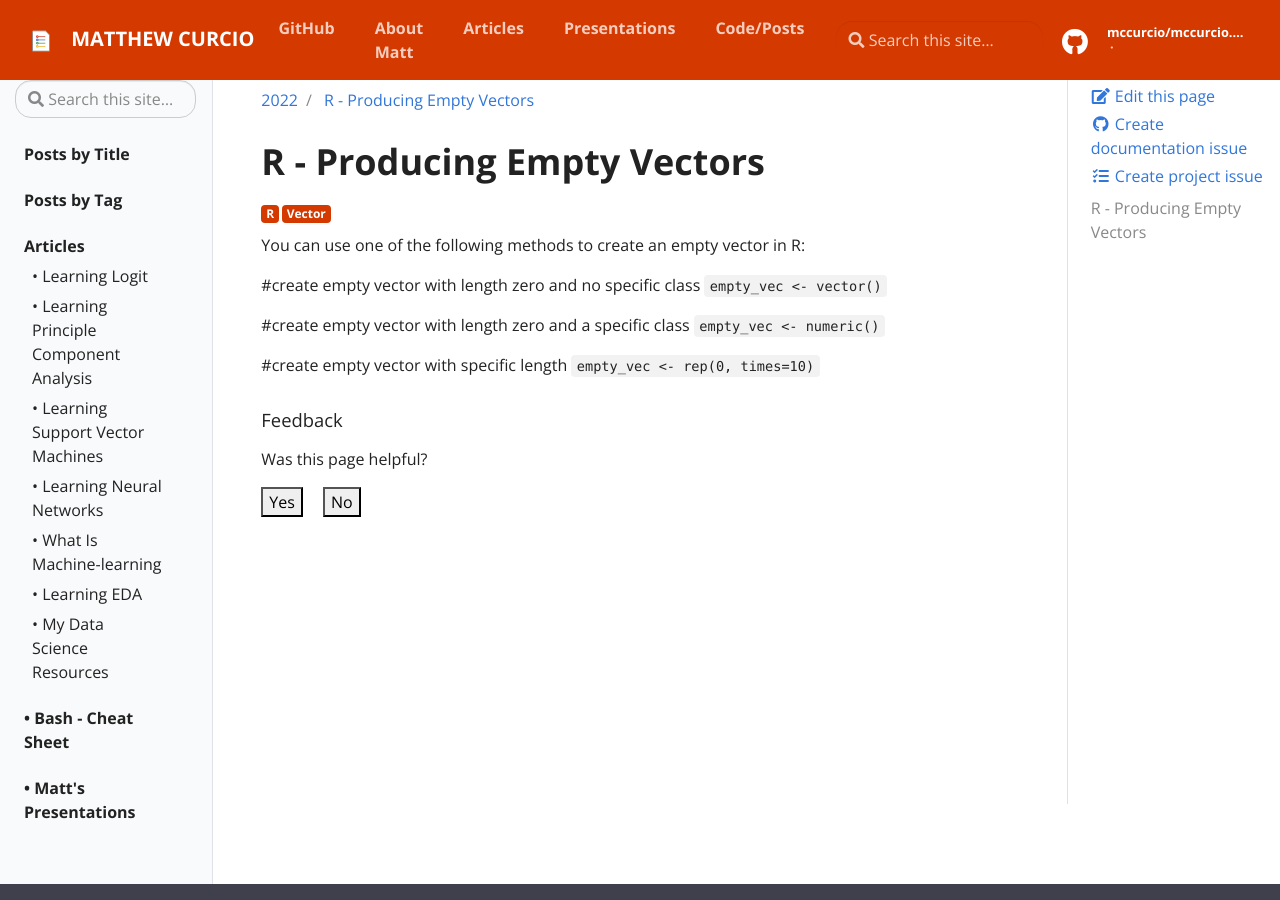
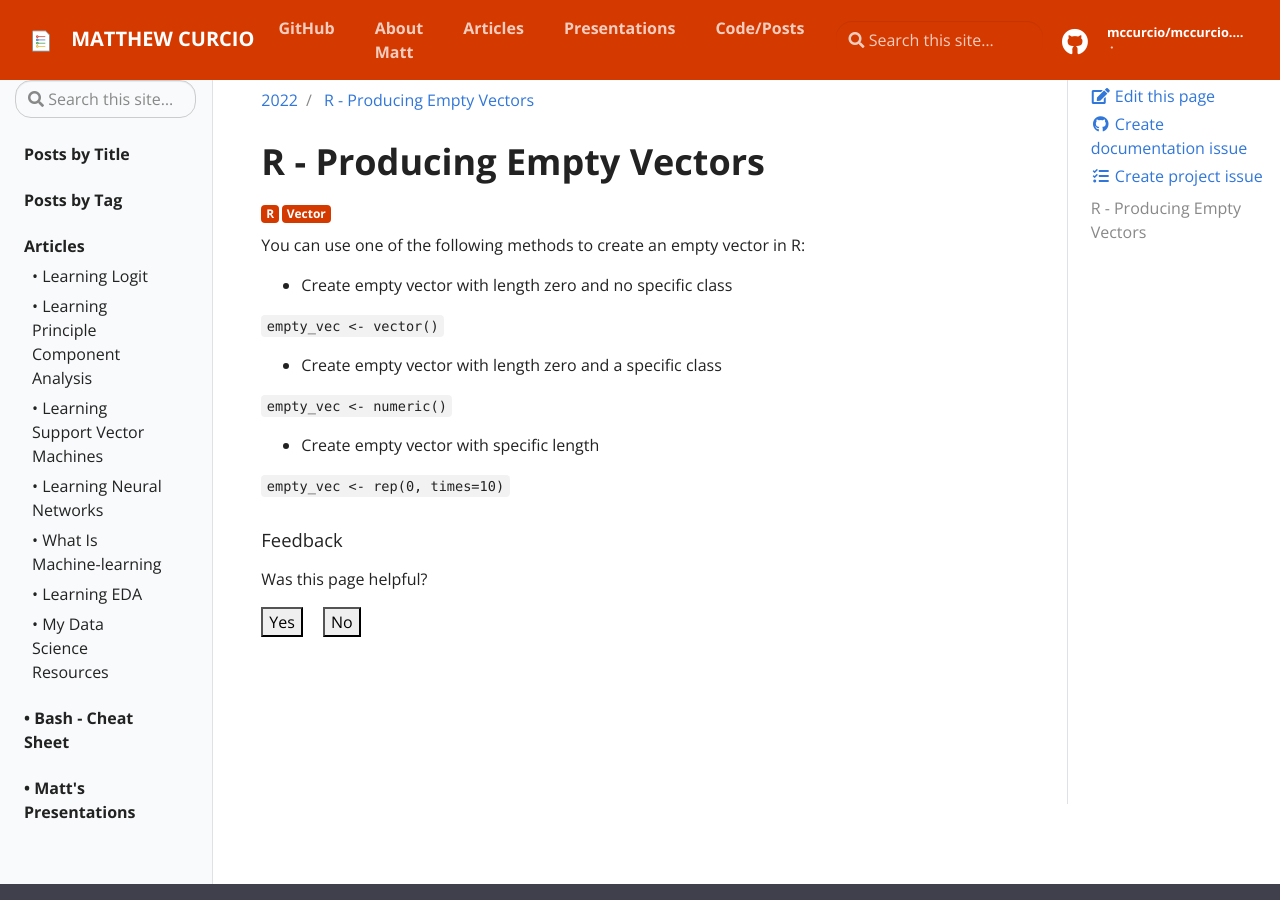
Before and after one commit to mccurcio/mccurcio.github.io, a Jekyll site: the page built from _posts/r/2022-06-21-r-empty-vectors.md, in a window 1280 px wide and 900 px high. Built offline with Jekyll 4.4.1, drawn with Linux system fonts in a browser that asks for light colours; our own code applies the rules of GitHub Pages for plain Markdown files.

```diff
--- a/_posts/r/2022-06-21-r-empty-vectors.md
+++ b/_posts/r/2022-06-21-r-empty-vectors.md
@@ -6,11 +6,14 @@ tags: R Vector
 
 You can use one of the following methods to create an empty vector in R:
 
-#create empty vector with length zero and no specific class
+- Create empty vector with length zero and no specific class
+
 `empty_vec <- vector()`
 
-#create empty vector with length zero and a specific class
+- Create empty vector with length zero and a specific class
+
 `empty_vec <- numeric()`
 
-#create empty vector with specific length
+- Create empty vector with specific length
+
 `empty_vec <- rep(0, times=10)`
```
Also changed, not shown: _posts/r/2022-06-21-r-empty-matrix.md (+4 -2 lines).
